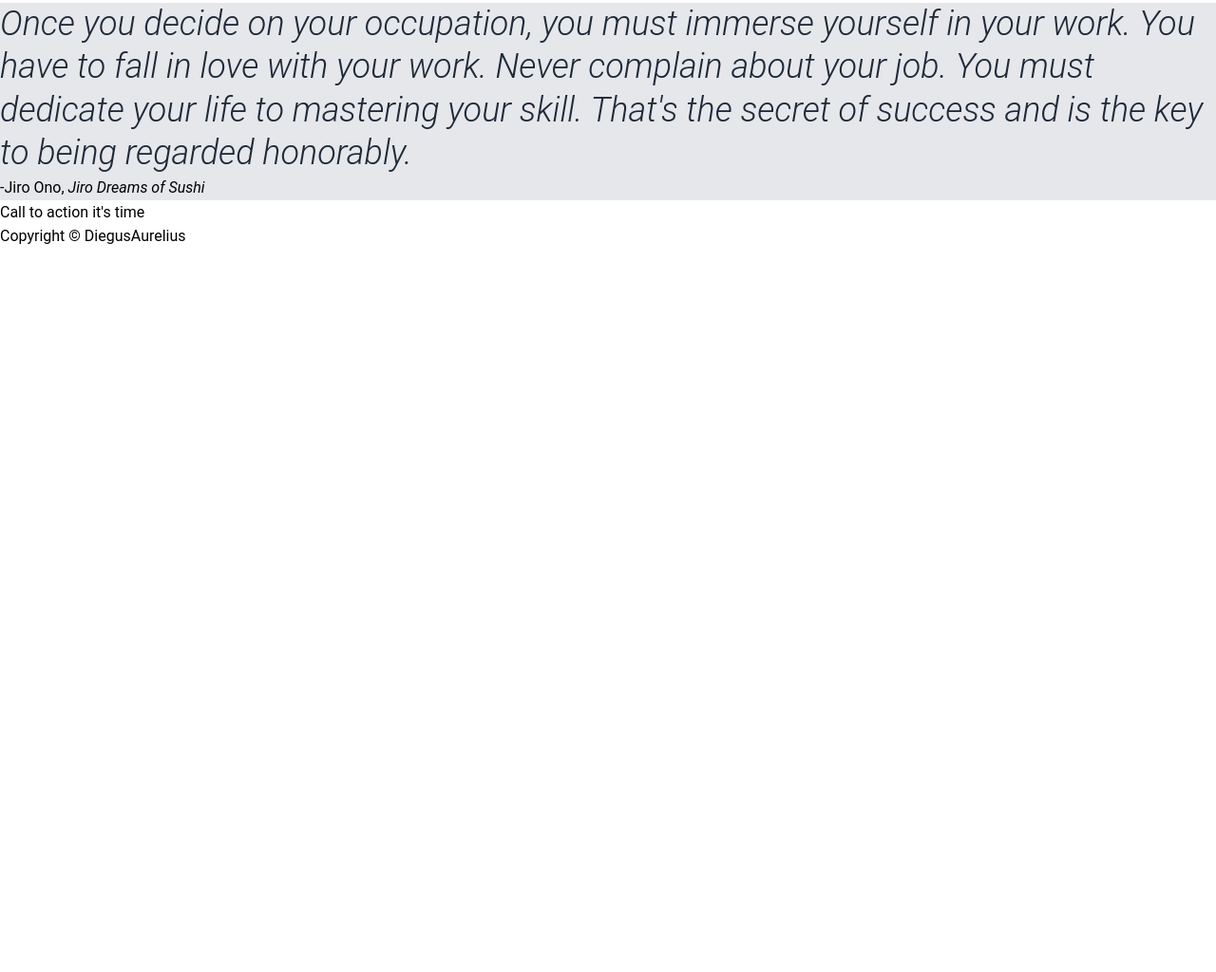
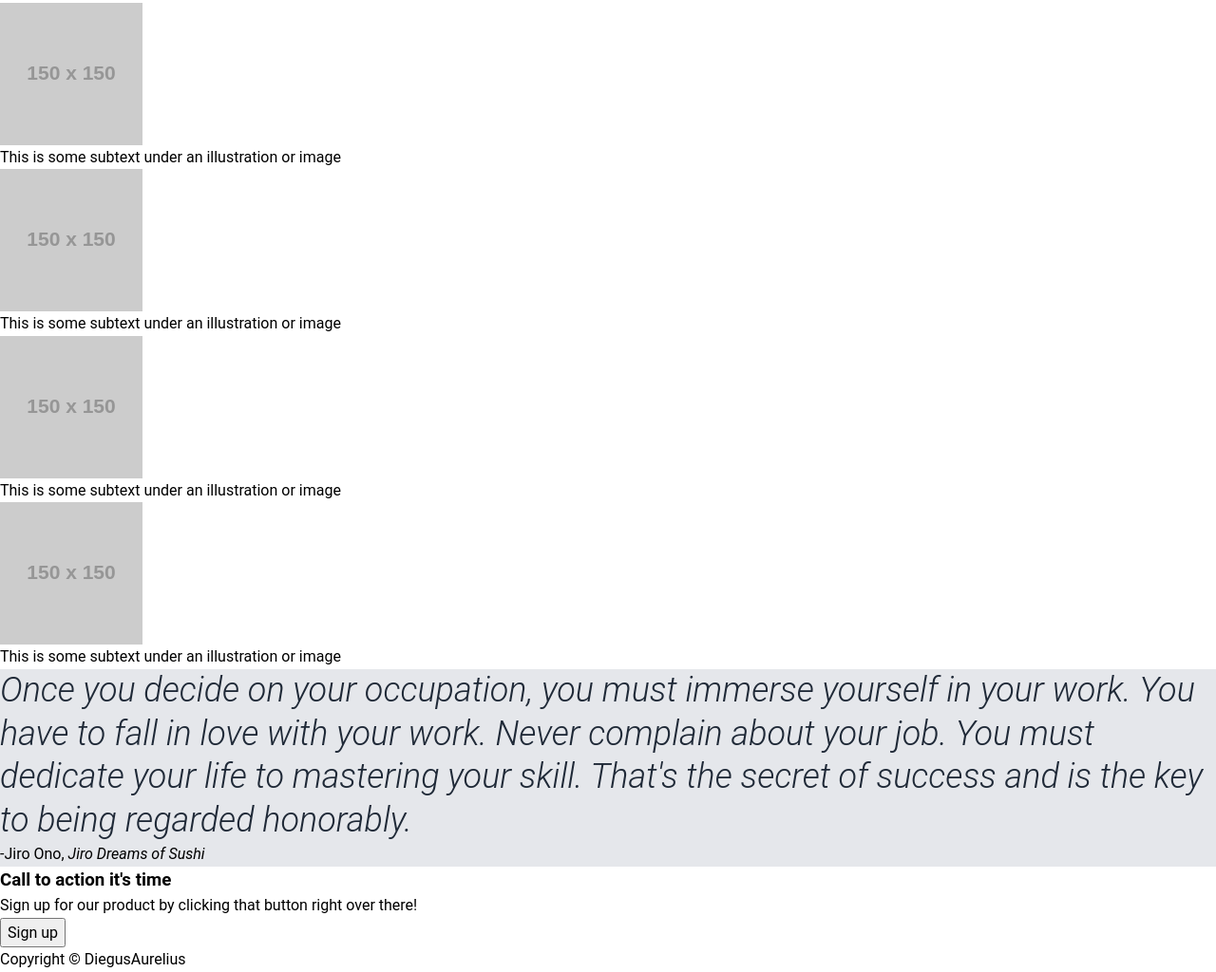
Before and after one commit to DiegusAurelius/landing-page, a plain HTML site: page index.html in a window 1280 px wide. Shown: the part 209-1233 px from the top of the page at 95% size. Before the commit the page ends 800 px from the top, so only its background shows below. Drawn offline with Linux system fonts and the light colour scheme; placeholder pictures from the web are drawn by us.

Commit message:
Update content info and img placeholders

```diff
--- a/index.html
+++ b/index.html
@@ -55,6 +55,22 @@
     <main>
       <div class="content">
         <h2>Some random information</h2>
+        <div class="item">
+          <img src="https://placehold.co/150" alt="Some random image" />
+          <p>This is some subtext under an illustration or image</p>
+        </div>
+        <div class="item">
+          <img src="https://placehold.co/150" alt="Some random image" />
+          <p>This is some subtext under an illustration or image</p>
+        </div>
+        <div class="item">
+          <img src="https://placehold.co/150" alt="Some random image" />
+          <p>This is some subtext under an illustration or image</p>
+        </div>
+        <div class="item">
+          <img src="https://placehold.co/150" alt="Some random image" />
+          <p>This is some subtext under an illustration or image</p>
+        </div>
       </div>
       <div class="quote">
         <blockquote cite="https://www.imdb.com/title/tt1772925/">
@@ -69,7 +85,15 @@
         <p>-Jiro Ono, <cite>Jiro Dreams of Sushi</cite></p>
       </div>
       <div class="call-to-action">
-        <p>Call to action it's time</p>
+        <div class="cta-box">
+          <div class="cta-copy">
+            <h3>Call to action it's time</h3>
+            <p>
+              Sign up for our product by clicking that button right over there!
+            </p>
+          </div>
+          <button>Sign up</button>
+        </div>
       </div>
     </main>
     <footer>
```
